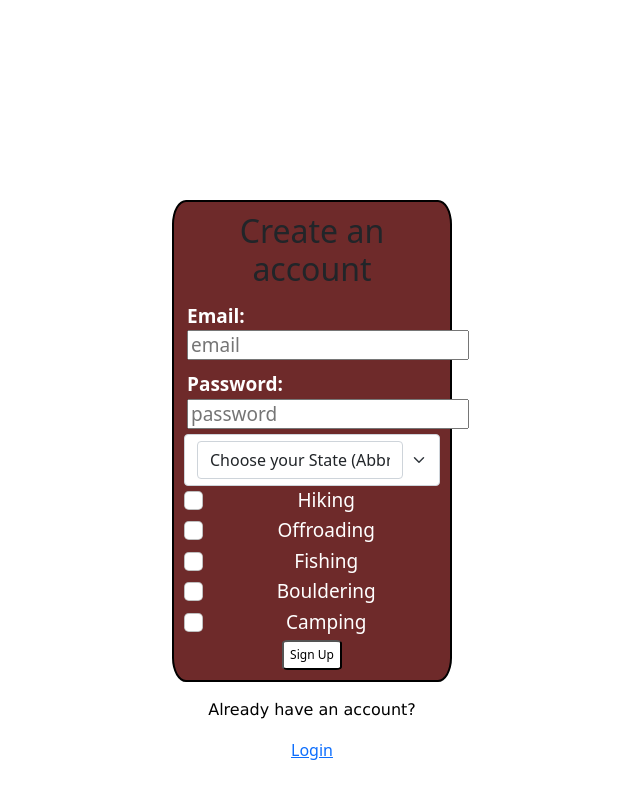
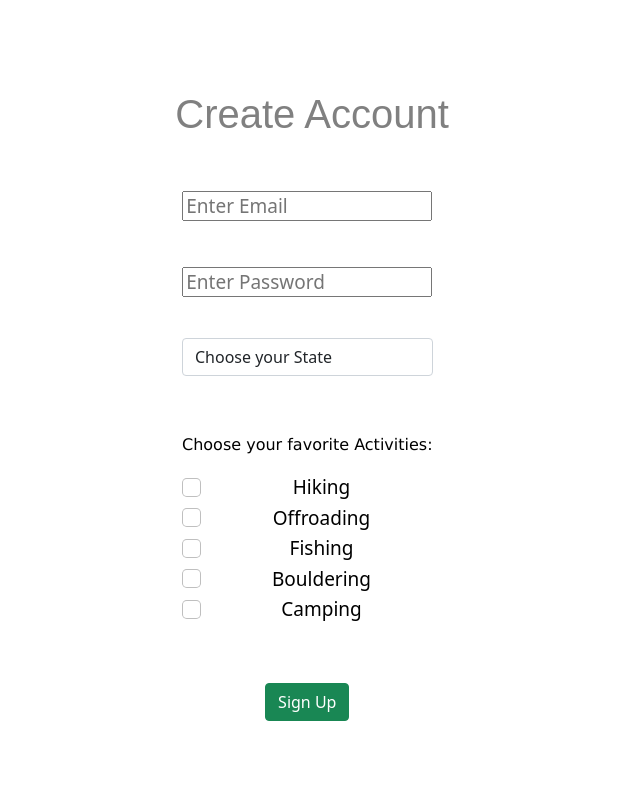
Before and after one commit to AldrichTambajong/GranolaTrailsWeatherApp, a React (Create React App) app in the folder frontend/: page /signUp in a window 1280 px wide. Shown: the whole page, without its empty margins (328-968 px from the left). Built offline with nearby package versions, Linux system fonts and the light colour scheme.

Commit message:
Sign-up page updated

```diff
--- a/frontend/src/App.css
+++ b/frontend/src/App.css
@@ -42,7 +42,7 @@ h1{
   font-family: Arial, Helvetica, sans-serif;
   color: grey;
   font-weight: 100;
-  font-size: 100px;
+  font-size: 112px;
   /* margin-top: 30%; */
   padding-top: 90px;
 }
@@ -118,16 +118,12 @@ input[type="email"] {
   font-size: 19px;
   border: 2.5px;
   position: relative;
-  background: rgb(110, 42, 42);
-  border-color: black;
-  border-style: solid;
-  border-radius: 5%;
   width: 280px;
   height: auto;
   padding: 10px;
   margin-left: auto;
   margin-right: auto;
-  top: 200px;
+  top: 30px;
 }
 
 .signUp input[type="email"] {
@@ -152,7 +148,7 @@ input[type="email"] {
 }
 
 .signUp label {
-  color: white;
+  color: black;
 }
 
 .signUpInput {
--- a/frontend/src/App.js
+++ b/frontend/src/App.js
@@ -78,10 +78,10 @@ function App() {
               ) : (
                 <div>
                   <Signup setSignedUp={setSignedUp}></Signup>
-                  <div className='loginLink'>
+                  {/* <div className='loginLink'>
                     <p>Already have an account?</p>
                     <NavLink to='/login'>Login</NavLink>
-                  </div>
+                  </div> */}
                 </div>
               )
             }></Route>
--- a/frontend/src/components/Login.js
+++ b/frontend/src/components/Login.js
@@ -78,9 +78,8 @@ function Login(props) {
           <br />
           {/* <input type='submit' value='Login'/> */}
           <div class="text-center mb-3">
-            <button type="submit" class="btn btn-success login-btn mb-3">LOGIN</button>
+            <button type="submit" class="btn btn-success login-btn mb-3">Login</button>
             <br />
-            <p>or</p>
         </div>
         {/* </div> */}
         </form>
--- a/frontend/src/components/Signup.js
+++ b/frontend/src/components/Signup.js
@@ -53,29 +53,30 @@ function Signup(props) {
     }
     return (
         <div>
+            <h1>Create Account</h1>
             <div className="signUp">
                 <form method="POST" onSubmit={e => register(e)}>
-                    <h2>Create an account</h2>
                     <div class="signUpInput">
-                        <label>Email:</label>
-                        <br />
-                        <input type="email" name="email" placeholder="email" value={email} onChange={e => setEmail(e.target.value)} />
+                        <input type="email" name="email" placeholder="Enter Email" style = {{width: "250px"}} value={email} onChange={e => setEmail(e.target.value)} />
                     </div>
+                    <br />
+                    <br />
                     <div class="signUpInput">
-                        <label>Password:</label>
-                        <br />
-                        <input type="password" name="password" placeholder="password" value={password} onChange={e => setPassword(e.target.value)} />
+                        <input type="password" name="password" placeholder="Enter Password" style = {{width: "250px"}} value={password} onChange={e => setPassword(e.target.value)} />
                     </div>
-
-                    <Form.Group class="form-select" aria-label="Default select example">
+                    <br />
+                    <br />
+                    {/* <Form.Group class="form-select" aria-label="Default select example"> */}
                         <Form.Control
+                            class="form-select"
+                            aria-label="Default select example"
                             as="select"
                             value={location}
                             onChange={e => {
                                 setLocation(e.target.value);
                             }}
                         >
-                            <option selected>Choose your State (Abbreviated)</option>
+                            <option selected>Choose your State</option>
                             <option value="AL">Alabama</option>
                             <option value="AK">Alaska</option>
                             <option value="AZ">Arizona</option>
@@ -125,8 +126,10 @@ function Signup(props) {
                             <option value="WI">Wisconinsin</option>
                             <option value="WY">Wyoming</option>
                         </Form.Control>
-                    </Form.Group>
-
+                    {/* </Form.Group> */}
+                    <br />
+                    <br />
+                    <p>Choose your favorite Activities:</p>
                     <Form.Group class="form-check">
                         <input class="form-check-input" type="checkbox" value={hiking} id="checkHiking" onChange={(e) => {
                             setHiking(true);
@@ -167,8 +170,12 @@ function Signup(props) {
                             Camping
                         </label>
                     </Form.Group>
-
-                    <input type="submit" value="Sign Up" style={{ marginLeft: "auto", marginRight: "auto" }}></input>
+                    <br />
+                    <br />
+                    {/* <input type="submit" value="Sign Up" style={{ marginLeft: "auto", marginRight: "auto" }}></input> */}
+                    <div class="text-center mb-3">
+                        <button type="submit" class="btn btn-success login-btn mb-3">Sign Up</button>
+                    </div>
                 </form>
             </div>
             {/*Displays error message*/}
```
